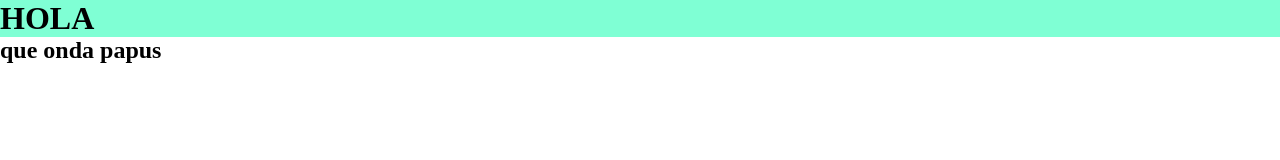
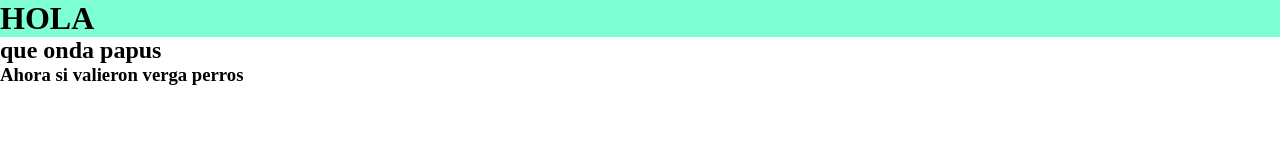
Before and after one commit to gastiram/comision54530, a plain HTML site: page index.html in a window 1280 px wide. Drawn offline with Linux system fonts and the light colour scheme.

Commit message:
agregue footer y h3

```diff
--- a/index.html
+++ b/index.html
@@ -14,5 +14,8 @@
 <main>
     <h2>que onda papus</h2>
 </main>
+<footer>
+    <h3>Ahora si valieron verga perros</h3>
+</footer>
 </body>
 </html>
```
